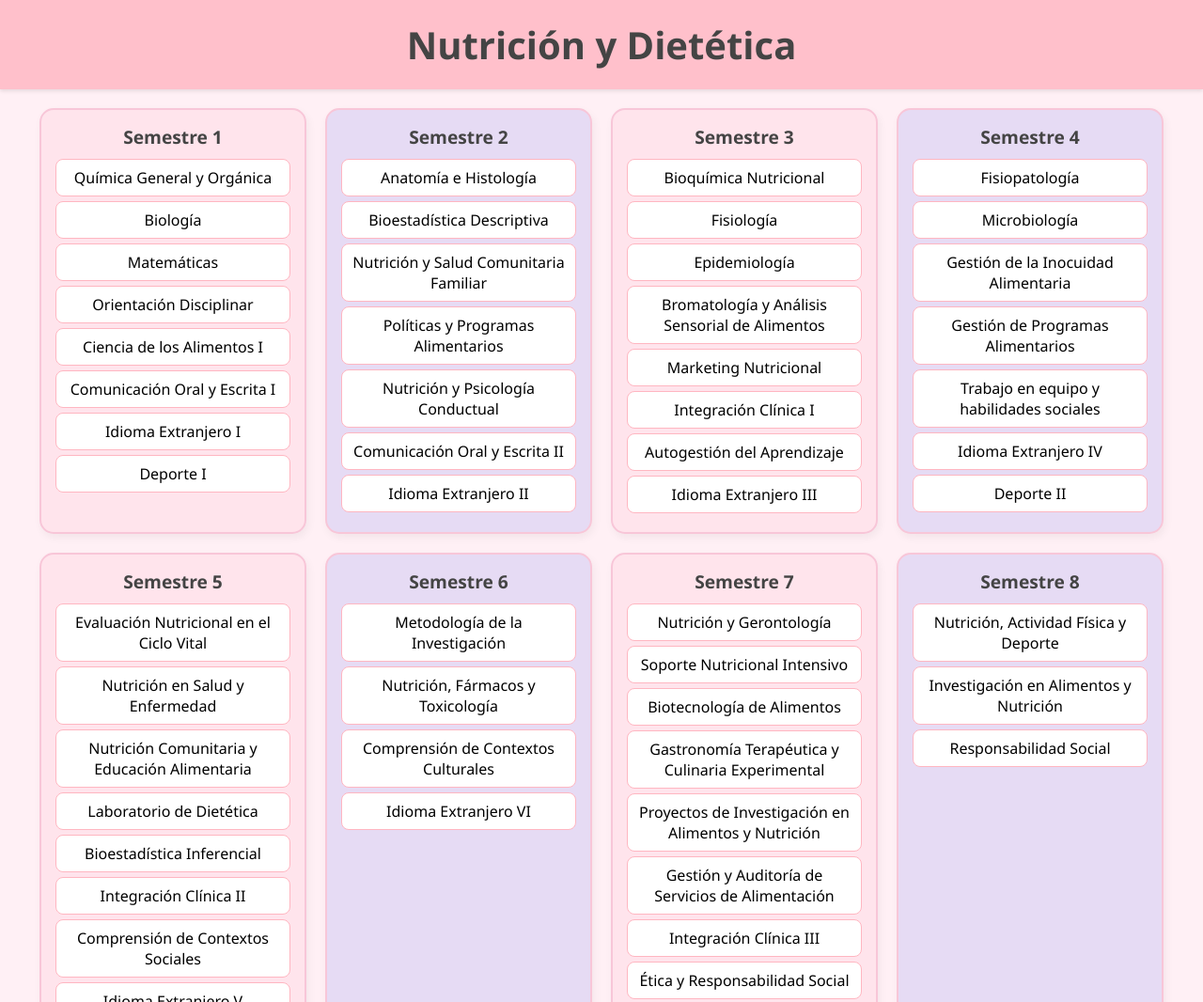
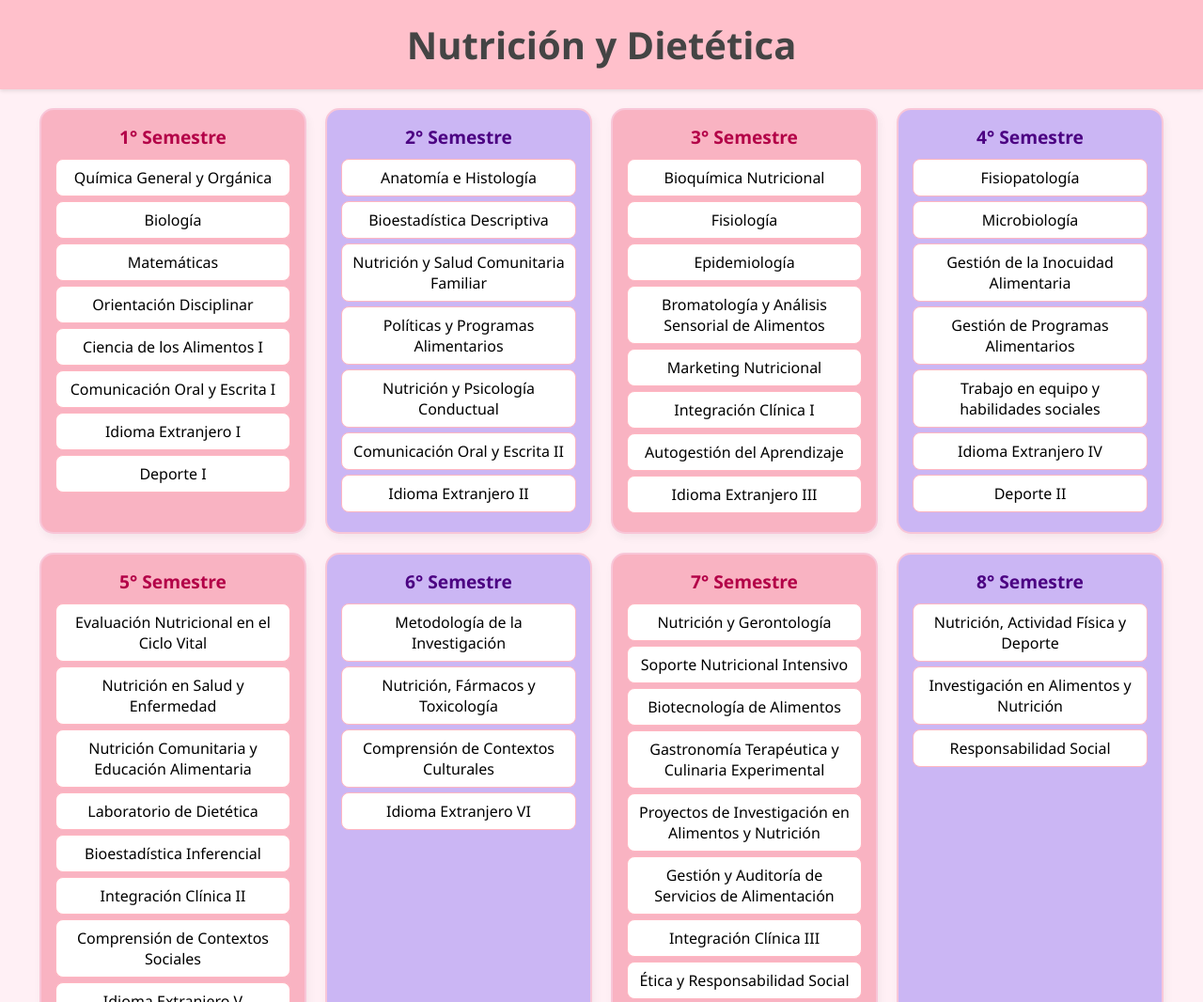
Before and after one commit to vicentrc/dsfdfs, a plain HTML site: page index.html in a window 1280 px wide. Shown: the top 1066 px of the page at 94% size. Drawn offline with Linux system fonts and the light colour scheme.

Commit message:
index.html

```diff
--- a/index.html
+++ b/index.html
@@ -52,12 +52,20 @@
       box-shadow: 2px 4px 10px rgba(0,0,0,0.05);
     }
 
-    .semestre-box:nth-child(even) {
-      background-color: #e6dbf4; /* morado suave */
+    .semestre-box:nth-child(odd) {
+      background-color: #f9b3c2; /* rosado más fuerte */
     }
 
-    .semestre-box:nth-child(odd) {
-      background-color: #ffe4ec; /* rosado pastel */
+    .semestre-box:nth-child(even) {
+      background-color: #cbb6f4; /* morado más fuerte */
+    }
+
+    .semestre-box:nth-child(odd) .semestre-title {
+      color: #b30047; /* texto rosado oscuro */
+    }
+
+    .semestre-box:nth-child(even) .semestre-title {
+      color: #4b0082; /* texto morado fuerte */
     }
 
     .semestre-title {
@@ -65,7 +73,6 @@
       text-align: center;
       font-size: 1.2em;
       margin-bottom: 10px;
-      color: #444;
     }
 
     .cell {
@@ -102,7 +109,7 @@
   <div class="container">
     <!-- Semestres -->
     <div class="semestre-box">
-      <div class="semestre-title">Semestre 1</div>
+      <div class="semestre-title">1° Semestre</div>
       <div class="cell">Química General y Orgánica</div>
       <div class="cell">Biología</div>
       <div class="cell">Matemáticas</div>
@@ -113,7 +120,7 @@
       <div class="cell">Deporte I</div>
     </div>
     <div class="semestre-box">
-      <div class="semestre-title">Semestre 2</div>
+      <div class="semestre-title">2° Semestre</div>
       <div class="cell">Anatomía e Histología</div>
       <div class="cell">Bioestadística Descriptiva</div>
       <div class="cell">Nutrición y Salud Comunitaria Familiar</div>
@@ -123,7 +130,7 @@
       <div class="cell">Idioma Extranjero II</div>
     </div>
     <div class="semestre-box">
-      <div class="semestre-title">Semestre 3</div>
+      <div class="semestre-title">3° Semestre</div>
       <div class="cell">Bioquímica Nutricional</div>
       <div class="cell">Fisiología</div>
       <div class="cell">Epidemiología</div>
@@ -134,7 +141,7 @@
       <div class="cell">Idioma Extranjero III</div>
     </div>
     <div class="semestre-box">
-      <div class="semestre-title">Semestre 4</div>
+      <div class="semestre-title">4° Semestre</div>
       <div class="cell">Fisiopatología</div>
       <div class="cell">Microbiología</div>
       <div class="cell">Gestión de la Inocuidad Alimentaria</div>
@@ -144,7 +151,7 @@
       <div class="cell">Deporte II</div>
     </div>
     <div class="semestre-box">
-      <div class="semestre-title">Semestre 5</div>
+      <div class="semestre-title">5° Semestre</div>
       <div class="cell">Evaluación Nutricional en el Ciclo Vital</div>
       <div class="cell">Nutrición en Salud y Enfermedad</div>
       <div class="cell">Nutrición Comunitaria y Educación Alimentaria</div>
@@ -155,14 +162,14 @@
       <div class="cell">Idioma Extranjero V</div>
     </div>
     <div class="semestre-box">
-      <div class="semestre-title">Semestre 6</div>
+      <div class="semestre-title">6° Semestre</div>
       <div class="cell">Metodología de la Investigación</div>
       <div class="cell">Nutrición, Fármacos y Toxicología</div>
       <div class="cell">Comprensión de Contextos Culturales</div>
       <div class="cell">Idioma Extranjero VI</div>
     </div>
     <div class="semestre-box">
-      <div class="semestre-title">Semestre 7</div>
+      <div class="semestre-title">7° Semestre</div>
       <div class="cell">Nutrición y Gerontología</div>
       <div class="cell">Soporte Nutricional Intensivo</div>
       <div class="cell">Biotecnología de Alimentos</div>
@@ -173,13 +180,13 @@
       <div class="cell">Ética y Responsabilidad Social</div>
     </div>
     <div class="semestre-box">
-      <div class="semestre-title">Semestre 8</div>
+      <div class="semestre-title">8° Semestre</div>
       <div class="cell">Nutrición, Actividad Física y Deporte</div>
       <div class="cell">Investigación en Alimentos y Nutrición</div>
       <div class="cell">Responsabilidad Social</div>
     </div>
     <div class="semestre-box">
-      <div class="semestre-title">Semestre 9</div>
+      <div class="semestre-title">9° Semestre</div>
       <div class="cell">Internado Profesional</div>
     </div>
   </div>
```
